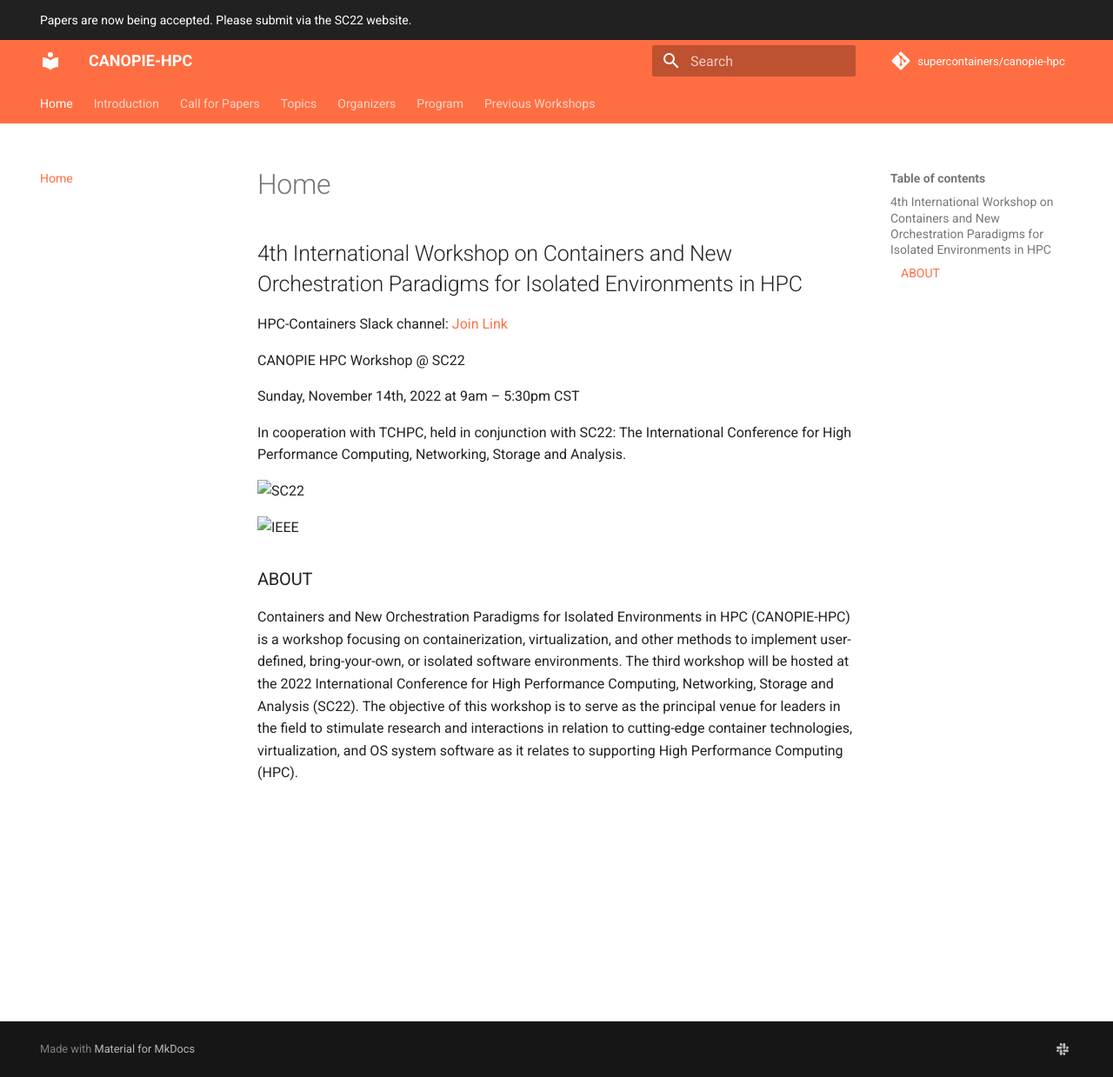
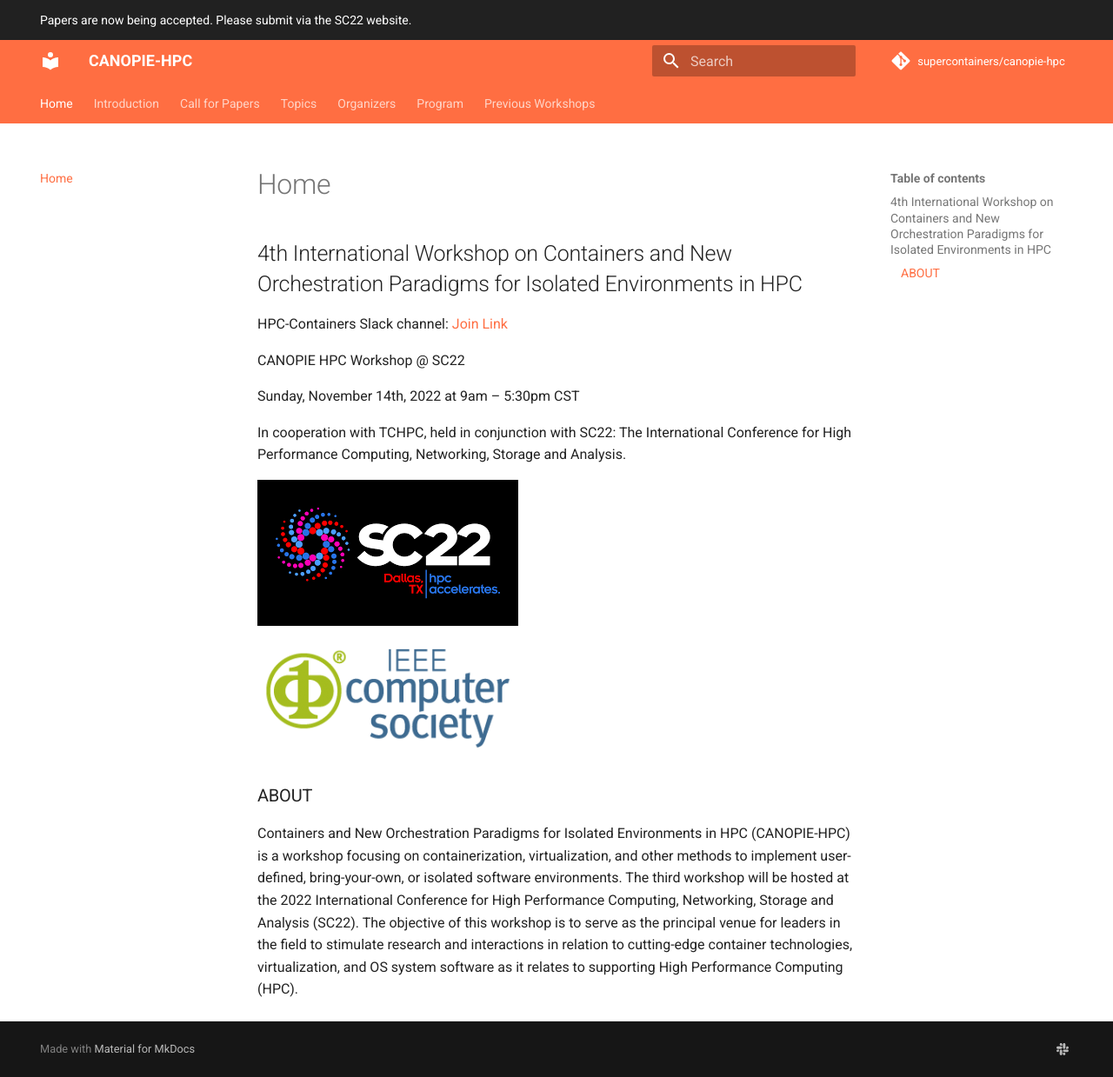
Before and after one commit to supercontainers/canopie-hpc, an MkDocs documentation site: the page built from docs/index.md, in a window 1280 px wide and 1239 px high. Shown: the whole window at 87% size. Built offline with MkDocs 1.6.1 and Material for MkDocs 9.7.7, drawn with Linux system fonts in a browser that asks for light colours; comment, search, counter and statistics services are not loaded.

Commit message:
Fixing images

```diff
--- a/docs/index.md
+++ b/docs/index.md
@@ -10,9 +10,9 @@
 
 In cooperation with TCHPC,  held in conjunction with SC22: The International Conference for High Performance Computing, Networking, Storage and Analysis.
 
-![SC22](/assets/images/sc22.png)
+![SC22](images/sc22.png)
 
-![IEEE](/assets/images/ieee.png)
+![IEEE](images/ieee.png)
 
 ### ABOUT
 Containers and New Orchestration Paradigms for Isolated Environments in HPC (CANOPIE-HPC) is a workshop focusing on containerization, virtualization, and other methods to implement user-defined, bring-your-own, or isolated software environments. The third workshop will be hosted at the 2022 International Conference for High Performance Computing, Networking, Storage and Analysis (SC22). The objective of this workshop is to serve as the principal venue for leaders in the field to stimulate research and interactions in relation to cutting-edge container technologies, virtualization, and OS system software as it relates to supporting High Performance Computing (HPC).
```
Also changed, not shown: docs/images/ieee.png (renamed from assets/images/ieee.png), docs/images/sc22.png (renamed from assets/images/sc22.png).
